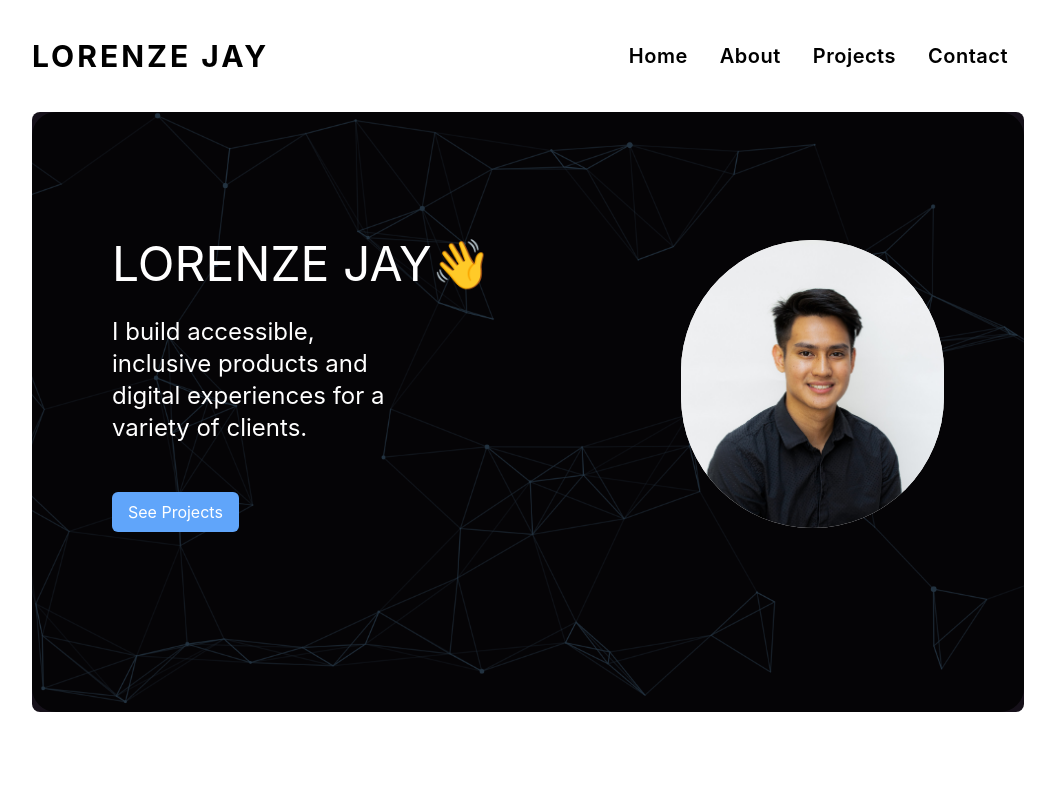
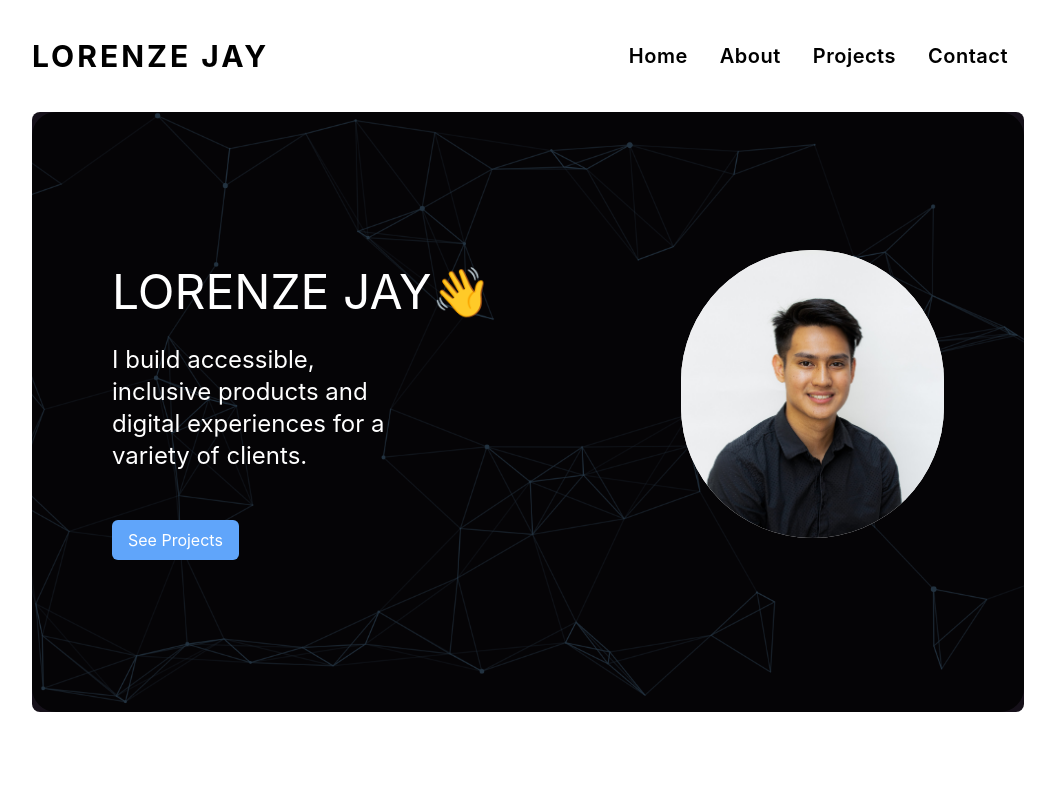
Before and after one commit to lorenzejay/portfolio-site, a Next.js app: page / in a window 1280 px wide. Shown: the top 800 px of the page, without its empty margins (112-1167 px from the left). Built offline with nearby package versions, Linux system fonts and the light colour scheme.

Commit message:
minor updates to spacing and centering for hero

```diff
--- a/components/hero.js
+++ b/components/hero.js
@@ -5,7 +5,7 @@ import Link from "next/link";
 const Hero = () => {
   return (
     <motion.main
-      className=" relative  w-full lg:max-h-threeFourths  rounded-lg"
+      className=" relative  w-full min-h-1/2 lg:max-h-threeFourths  rounded-lg"
       initial={{ scale: 0 }}
       animate={{ scale: 1 }}
       transition={{ duration: 0.5 }}
@@ -18,8 +18,8 @@ const Hero = () => {
       />
       <span className="overlay z-1 rounded-3xl"></span>
       {/* <div className="relative px-10 lg:py-5 lg:pt-20 xl:px-20 flex flex-col items-center justify-center h-full lg:min-h-3/4 z-10 text-white  md:flex-row md:justify-between"> */}
-      <div className="h-full lg:min-h-3/4 flex flex-col lg:flex-row w-full px-10 lg:py-5 lg:pt-20 xl:px-20 xl:pt-32">
-        <div className="z-10 mb-14 mt-24 lg:mt-0 w-full">
+      <div className="h-full  lg:min-h-3/4 flex flex-col justify-center items-center lg:justify-start lg:flex-row w-full px-10 lg:py-5 lg:pt-20 xl:px-20 ">
+        <div className="z-10 mb-14 mt-24 lg:mt-0 w-full ">
           <p className="text-5xl mb-5 text-white uppercase trackig-wide">
             Lorenze Jay<span>👋</span>
           </p>
@@ -28,17 +28,13 @@ const Hero = () => {
             variety of clients.
           </h1>
           <Link href="/projects">
-            <button className="text-white bg-blue-400 px-4 py-2 rounded-md cursor-pointer focus:outline-none">
+            <button className="text-white bg-blue-400 px-4 py-2 rounded-md cursor-pointer focus:outline-none hover:bg-blue-600 transition-all duration-500 ease-in-out hover:shadow-xl">
               See Projects
             </button>
           </Link>
         </div>
-        {/* <img
-          src={"/ljaph-5.jpg"}
-          alt="portrait of lorenze hernandez."
-          className="relative rounded-full z-10 object-cover  w-72 h-72 md:max-h-96 md:w-1/2 lg:h-3/4  xl:h-72     mb-10 sm:mt-10 lg:mb-10 xl:mb-0  lg:mt-0 "
-        /> */}
-        <div className="relative w-64 h-64 lg:w-72 lg:h-56 xl:w-96 xl:h-72 mb-24  bg-white rounded-full">
+
+        <div className="bg-white relative w-64 h-64 lg:w-72 lg:h-56 xl:w-96 xl:h-72 mb-24 rounded-full">
           <img
             src="/ljaph-5.jpg"
             alt="Portrait of Lorenze Jay Hernandez"
--- a/pages/about.js
+++ b/pages/about.js
@@ -26,13 +26,13 @@ const About = () => {
               </h3> */}
               <img
                 src="/ljaph-5.jpg"
-                className="rounded-full object-cover w-64 h-64 mx-auto my-10 lg:mx-0 lg:rounded-md"
+                className="rounded-full object-cover w-64 h-64 xl:w-96 xl:h-96 mx-auto my-10 lg:mx-0 "
                 alt="profile"
               />
             </div>
             <div className="lg:w-1/2">
               <h3 className="font-semibold ">
-                My name is Lorenze Hernandez and I make Full Stack Web
+                My name is Lorenze Hernandez and <br /> I make Full Stack Web
                 Applications.
               </h3>
               <p className="my-3 text-xl">
```
